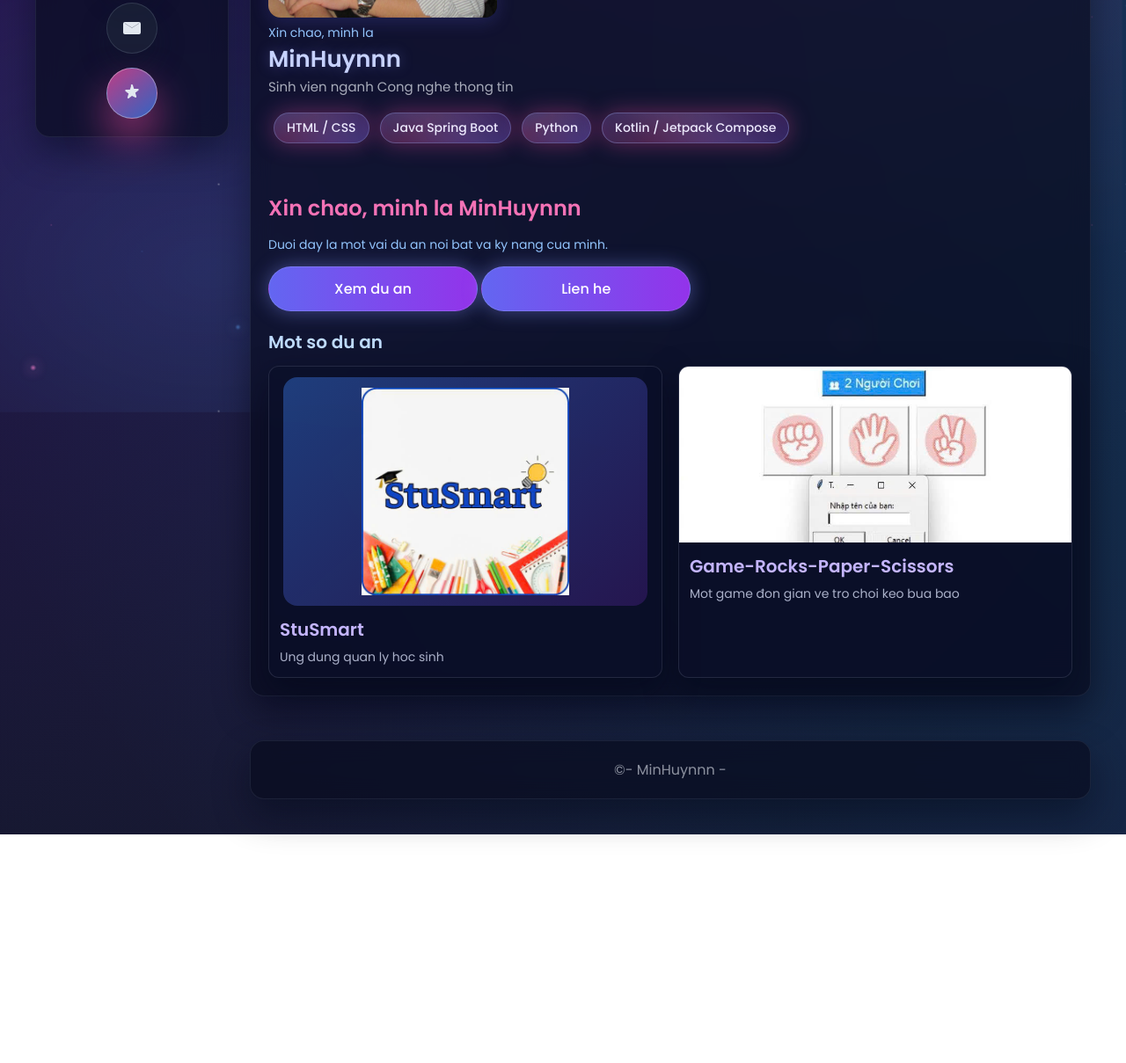
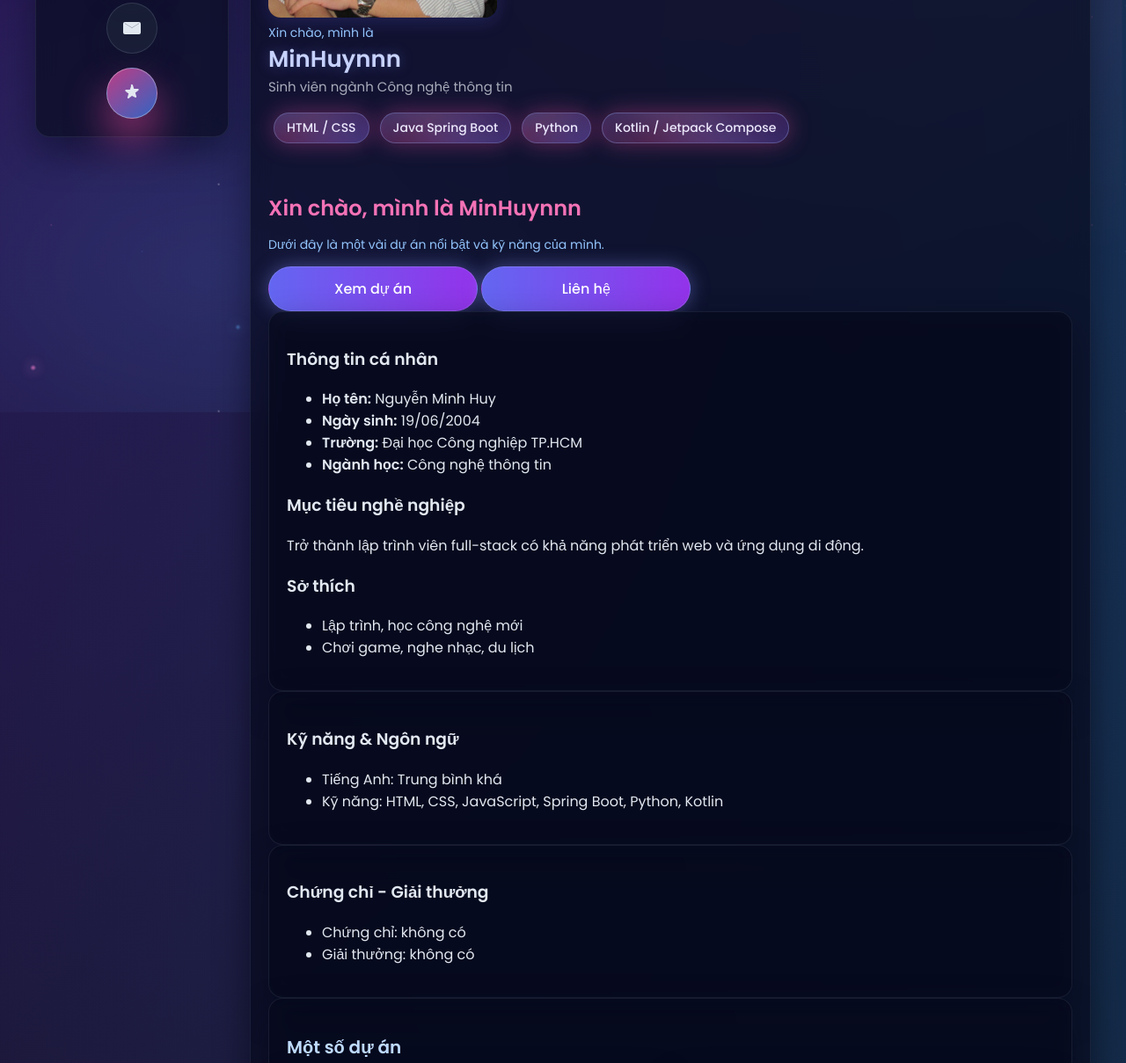
Before and after one commit to MinHuynnn/Personalwebsite, a plain HTML site: page index.html in a window 1280 px wide. Shown: the part 341-1550 px from the top of the page at 88% size. Before the commit the page ends 1290 px from the top, so only its background shows below. Drawn offline with Linux system fonts and the light colour scheme.

Commit message:
chỉnh xíu

```diff
--- a/index.html
+++ b/index.html
@@ -4,18 +4,21 @@
 <head>
     <meta charset="utf-8">
     <meta name="viewport" content="width=device-width,initial-scale=1">
-    <title>MinHuynnn Profile - Trang chu</title>
+    <title>MinHuynnn Profile - Trang chủ</title>
     <link rel="stylesheet" href="style.css">
 </head>
 
 <body>
+    <!-- Hiệu ứng nền particles -->
     <div class="particles">
         <span></span><span></span><span></span><span></span><span></span>
         <span></span><span></span><span></span><span></span><span></span>
         <span></span><span></span><span></span><span></span><span></span>
         <span></span><span></span><span></span><span></span><span></span>
     </div>
+
     <div class="page-layout">
+        <!-- Banner & Navbar -->
         <aside class="sidebar card">
             <div class="brand">
                 <div class="logo">H</div>
@@ -24,49 +27,56 @@
                     <div class="kicker">Student</div>
                 </div>
             </div>
+
             <nav class="icon-nav">
-                <a href="index.html" class="nav-icon active" aria-label="Trang chu" data-anim>
+                <a href="index.html" class="nav-icon active" aria-label="Trang chủ" data-anim>
                     <svg viewBox="0 0 24 24" aria-hidden="true">
                         <path
                             d="M3 10.5 12 3l9 7.5V21a1 1 0 0 1-1 1h-5.5a.5.5 0 0 1-.5-.5V15h-4v6.5a.5.5 0 0 1-.5.5H4a1 1 0 0 1-1-1z" />
                     </svg>
-                    <span class="sr-only">Trang chu</span>
+                    <span class="sr-only">Trang chủ</span>
                 </a>
-                <a href="projects.html" class="nav-icon" aria-label="Du an" data-anim>
+
+                <a href="projects.html" class="nav-icon" aria-label="Dự án" data-anim>
                     <svg viewBox="0 0 24 24" aria-hidden="true">
                         <path
                             d="M4.5 5.5A2.5 2.5 0 0 1 7 3h10a2.5 2.5 0 0 1 2.5 2.5V7H21a1 1 0 0 1 1 1v11a2 2 0 0 1-2 2H5a2 2 0 0 1-2-2V8a1 1 0 0 1 1-1h.5zm13 0V7h-11V5.5A.5.5 0 0 1 7 5h10a.5.5 0 0 1 .5.5z" />
                     </svg>
-                    <span class="sr-only">Du an</span>
+                    <span class="sr-only">Dự án</span>
                 </a>
-                <a href="contact.html" class="nav-icon" aria-label="Lien he" data-anim>
+
+                <a href="contact.html" class="nav-icon" aria-label="Liên hệ" data-anim>
                     <svg viewBox="0 0 24 24" aria-hidden="true">
-                        <path d="M4 5h16a2 2 0 0 1 2 2v10a2 2 0 0 1-2 2H4a2 2 0 0 1-2-2V7a2 2 0 0 1 2-2zm0 1.6v.27l8 5 8-5V6.6l-8 5-8-5z" />
+                        <path
+                            d="M4 5h16a2 2 0 0 1 2 2v10a2 2 0 0 1-2 2H4a2 2 0 0 1-2-2V7a2 2 0 0 1 2-2zm0 1.6v.27l8 5 8-5V6.6l-8 5-8-5z" />
                     </svg>
-                    <span class="sr-only">Lien he</span>
+                    <span class="sr-only">Liên hệ</span>
                 </a>
-                <a href="projects.html#portfolio" class="nav-icon nav-icon-cta" aria-label="Xem du an" data-anim>
+
+                <a href="projects.html#portfolio" class="nav-icon nav-icon-cta" aria-label="Xem dự án" data-anim>
                     <svg viewBox="0 0 24 24" aria-hidden="true">
                         <path
                             d="M12 2a1 1 0 0 1 .95.68l1.37 4.22 4.44.07a1 1 0 0 1 .59 1.8l-3.56 2.68 1.3 4.28a1 1 0 0 1-1.52 1.1L12 14.9l-3.57 2.93a1 1 0 0 1-1.52-1.1l1.3-4.28-3.56-2.68a1 1 0 0 1 .59-1.8l4.44-.07 1.37-4.22A1 1 0 0 1 12 2z" />
                     </svg>
-                    <span class="sr-only">Xem du an</span>
+                    <span class="sr-only">Xem dự án</span>
                 </a>
             </nav>
         </aside>
 
+        <!-- Main content -->
         <div class="content-area">
             <main class="card">
+
+                <!-- Phần giới thiệu (Hero Section) -->
                 <section class="hero">
                     <div class="hero-left">
                         <div class="avatar">
-                            <img src="images/avt.jpg"
-                                alt="avatar">
+                            <img src="images/avt.jpg" alt="avatar">
                         </div>
                         <div class="intro">
-                            <div class="kicker">Xin chao, minh la</div>
+                            <div class="kicker">Xin chào, mình là</div>
                             <div class="name">MinHuynnn</div>
-                            <div class="role">Sinh vien nganh Cong nghe thong tin</div>
+                            <div class="role">Sinh viên ngành Công nghệ thông tin</div>
                         </div>
 
                         <div class="chips">
@@ -78,42 +88,79 @@
                     </div>
 
                     <div class="hero-right">
-                        <h2 class="highlight">Xin chao, minh la MinHuynnn</h2>
-                        <p class="kicker"> Duoi day la mot vai du
-                            an noi bat va ky nang cua minh.</p>
+                        <h2 class="highlight">Xin chào, mình là MinHuynnn</h2>
+                        <p class="kicker">Dưới đây là một vài dự án nổi bật và kỹ năng của mình.</p>
 
                         <div class="btn-group">
-                            <a href="projects.html" class="btn">Xem du an</a>
-                            <a href="contact.html" class="btn">Lien he</a>
+                            <a href="projects.html" class="btn">Xem dự án</a>
+                            <a href="contact.html" class="btn">Liên hệ</a>
                         </div>
                     </div>
                 </section>
 
-                <section class="projects">
-                    <h3>Mot so du an</h3>
+                <!-- Thông tin cá nhân -->
+                <section class="personal-info card">
+                    <h3>Thông tin cá nhân</h3>
+                    <ul>
+                        <li><strong>Họ tên:</strong> Nguyễn Minh Huy</li>
+                        <li><strong>Ngày sinh:</strong> 19/06/2004</li>
+                        <li><strong>Trường:</strong> Đại học Công nghiệp TP.HCM</li>
+                        <li><strong>Ngành học:</strong> Công nghệ thông tin</li>
+                    </ul>
+
+                    <h3>Mục tiêu nghề nghiệp</h3>
+                    <p>Trở thành lập trình viên full-stack có khả năng phát triển web và ứng dụng di động.</p>
+
+                    <h3>Sở thích</h3>
+                    <ul>
+                        <li>Lập trình, học công nghệ mới</li>
+                        <li>Chơi game, nghe nhạc, du lịch</li>
+                    </ul>
+                </section>
+
+                <!-- Kỹ năng & Ngôn ngữ -->
+                <section class="skills card">
+                    <h3>Kỹ năng & Ngôn ngữ</h3>
+                    <ul>
+                        <li>Tiếng Anh: Trung bình khá</li>
+                        <li>Kỹ năng: HTML, CSS, JavaScript, Spring Boot, Python, Kotlin</li>
+                    </ul>
+                </section>
+
+                <!-- Chứng chỉ - Giải thưởng -->
+                <section class="awards card">
+                    <h3>Chứng chỉ - Giải thưởng</h3>
+                    <ul>
+                        <li>Chứng chỉ: không có</li>
+                        <li>Giải thưởng: không có </li>
+                    </ul>
+                </section>
+
+                <!-- Dự án -->
+                <section class="projects card">
+                    <h3>Một số dự án</h3>
                     <div class="projects-grid">
                         <a href="projects.html#stusmart" class="project-item" data-anim>
                             <img src="images/stusmart.jpg" alt="StuSmart" class="portrait">
                             <div class="proj-meta">
                                 <h3>StuSmart</h3>
-                                <p class="muted">Ung dung quan ly hoc sinh</p>
+                                <p class="muted">Ứng dụng quản lý học sinh</p>
                             </div>
                         </a>
 
                         <a href="projects.html#portfolio" class="project-item" data-anim>
-                            <img src="images/keobuabao.jpg"
-                                alt="Game-Rocks-Paper-Scissors">
+                            <img src="images/keobuabao.jpg" alt="Game Kéo Búa Bao">
                             <div class="proj-meta">
-                                <h3>Game-Rocks-Paper-Scissors</h3>
-                                <p class="muted">Mot game đon gian ve tro choi keo bua bao</p>
+                                <h3>Game-Rock-Paper-Scissors</h3>
+                                <p class="muted">Trò chơi đơn giản vui nhộn</p>
                             </div>
                         </a>
                     </div>
                 </section>
-            </main>
+
 
             <footer class="footer card">
-                &copy;- MinHuynnn -
+                &copy; 2025 - MinHuynnn - All rights reserved.
             </footer>
         </div>
     </div>
```
Also changed, not shown: projects.html (+30 -48 lines).
